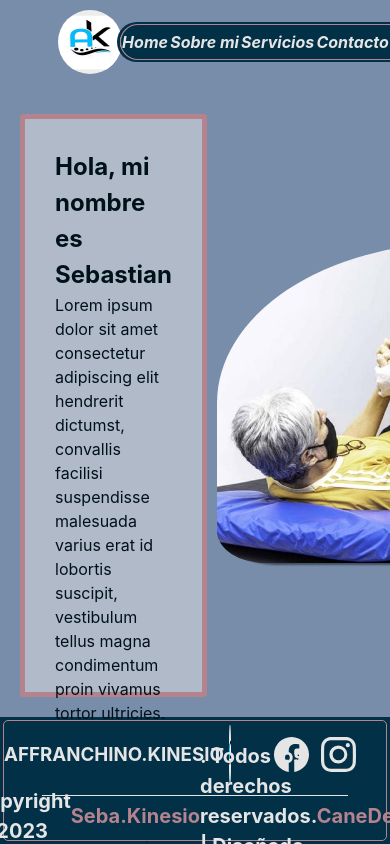
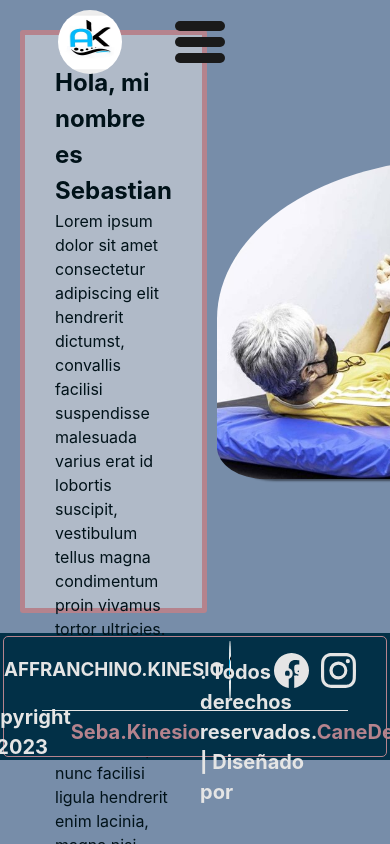
Before and after one commit to federicofucci21/affranchino.kinesio, a React (Vite) app: page /home in a window 390 px wide. Shown: the top 844 px of the page. Built offline with nearby package versions, Linux system fonts and the light colour scheme.

Commit message:
menu hamburguesa

```diff
--- a/src/components/Navbar/Navbar.module.css
+++ b/src/components/Navbar/Navbar.module.css
@@ -12,8 +12,8 @@
   gap: 5px;
   /* padding: 5px; */
   overflow: hidden;
-  /* position: fixed;
-    z-index: 100; */
+  /* position: fixed;*/
+    z-index: 100;
 }
 
 .logo {
@@ -77,3 +77,88 @@
   font-weight: bold;
   list-style: none;
 }
+
+ /* Menu hamburguesa */
+
+ .nav__label,
+.nav__input {
+  display: none;
+}
+
+.btn_hmb {
+  display: flex;
+  justify-content: center;
+  align-items: center;
+  height: 5rem;
+  flex-direction: column;
+  cursor: pointer;
+  transition: 0.4s ease-out;
+}
+
+.linea1,
+.linea2,
+.linea3 {
+  width: 50px;
+  height: 10px;
+  background-color: rgb(26, 26, 26);
+  border-radius: 5px;
+  margin: 3px 0px;
+  transition: all 400ms ease;
+}
+
+
+
+@media (max-width: 700px) {
+  .nav {
+    position: fixed;
+    /* width: 100%; */
+  }
+  .nav__label {
+    display: block;
+    cursor: pointer;
+  }
+  /* .navBar{
+    position: ;
+  } */
+  .menu1 {
+    padding-left: 0;
+    /* gap: 3rem;
+    padding-top: 1rem;
+    padding-bottom: 0.5rem; */
+    position: fixed;
+    display: flex;
+    flex-direction: column;
+    justify-content: center;
+    align-items: center;
+    top: 3.5rem;
+    /* bottom: 0; */
+    width: 100%;
+    height: 50%;
+    clip-path: circle(0 at center);
+    transition: clip-path 0.4s ease-in-out;
+  }
+  .menu {
+    display: flex;
+    flex-direction: column;
+    justify-content: space-around;
+    align-items: center;
+    width: 100%;
+    height: 100%;
+  }
+
+  .nav__menu > h2{
+    cursor: pointer;
+  }
+
+  .nav__input:checked + .menu1 {
+    clip-path: circle(100% at center);
+  }
+
+  .navBar > section > div > h2 {
+    display: none;
+  }
+
+  .navBar > section > div > p {
+    display: none;
+  }
+}
--- a/src/components/Navbar/Navbar.tsx
+++ b/src/components/Navbar/Navbar.tsx
@@ -1,6 +1,8 @@
+import { useState } from "react";
 import style from "./Navbar.module.css";
 import { navBarLinks } from "../../assets/constants/navBarLinks";
 import logo from "../../assets/IMG/logo.jpeg"
+// import { useNavigate } from "react-router-dom";
 
 const mapLinks = (navBarLinks: Array<object>) => {
   return navBarLinks.map((e: any) => {
@@ -18,11 +20,48 @@ const landingRoute = "/";
 
 export const Navbar = () => {
 
+  // const navigate = useNavigate();
+
+  const [isOpen, setIsOpen] = useState(false);
+
+  console.log(isOpen);
+
+  const toggle = () => {
+    setIsOpen(!isOpen);
+  };
+
+  // const goTo= (path: string) => {
+  //   toggle();
+  //   navigate(`${path}`);
+  //   window.scroll(0, 0);
+  // };
+
   return (
     <nav className={style.nav}>
       <a className={style.logo} href={landingRoute}>
         <img src={logo} alt="LOGO" />
       </a>
+
+      {/* boton hamburguesa */}
+      <label
+        htmlFor="menu"
+        onClick={() => toggle()}
+        className={style.nav__label}
+      >
+        <div className={style.btn_hmb} id="btn_hmb">
+          <div className={style.linea1} id="linea1"></div>
+          <div className={style.linea2} id="linea2"></div>
+          <div className={style.linea3} id="linea3"></div>
+        </div>
+      </label>
+      <input
+        type="checkbox"
+        id="menu"
+        checked={isOpen}
+        className={style.nav__input}
+      />
+
+
       <div className={style.menu1}>
         <div className={style.menu}> {mapLinks(navBarLinks)} </div>
       </div>
```
